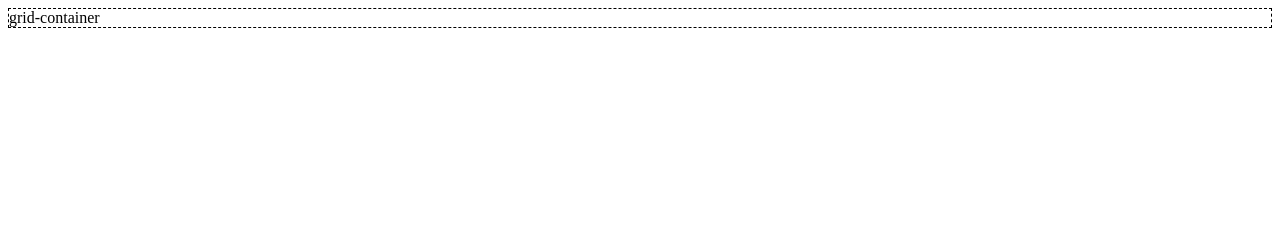
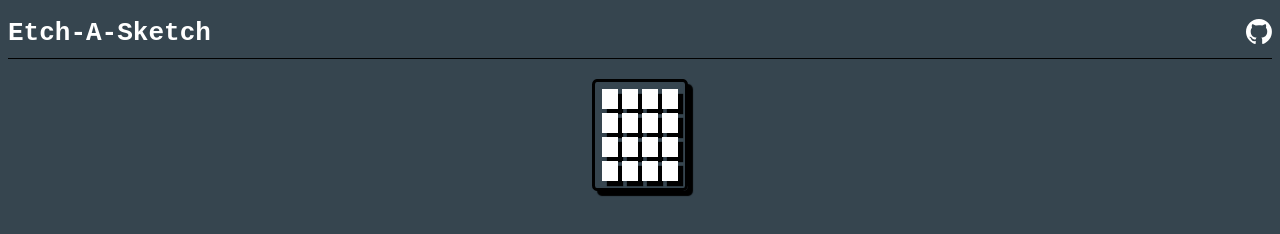
Before and after one commit to dantoms/etch-a-sketch, a plain HTML site: page index.html in a window 1280 px wide. Drawn offline with Linux system fonts and the light colour scheme.

Commit message:
Implement grid

```diff
--- a/index.html
+++ b/index.html
@@ -9,6 +9,19 @@
     <script src="script.js" defer></script>
   </head>
   <body>
-    <div id="grid-container"></div>
+    <div class="bar">
+      <div class="header">
+        <h1 class="title">Etch-A-Sketch</h1>
+      </div>
+      <a
+        class="github-link"
+        target="_blank"
+        href="https://github.com/schism-schmism/"
+        ><img src="images/github-mark/github-mark-white.svg" alt="github logo"
+      /></a>
+    </div>
+    <div class="container">
+      <div id="grid-container"></div>
+    </div>
   </body>
 </html>
--- a/script.js
+++ b/script.js
@@ -1,3 +1,15 @@
 const squares = 4;
 const gridContainer = document.getElementById('grid-container');
-gridContainer.innerText = 'grid-container';
+gridContainer.style.width = `${squares * 20}px`;
+
+// counter for
+for (let index = 0; index < squares; index++) {
+  const row = document.createElement('div');
+  row.classList.add('row');
+  for (let index = 0; index < squares; index++) {
+    const box = document.createElement('div');
+    box.classList.add('box');
+    row.appendChild(box);
+  }
+  gridContainer.appendChild(row);
+}
--- a/style.css
+++ b/style.css
@@ -1,3 +1,53 @@
+body {
+  background-color: #36454f; /* charcoal */
+}
+
+.title {
+  font-family: monospace;
+  color: white;
+}
+
+.container {
+  display: flex;
+  justify-content: center;
+}
+
 #grid-container {
-  border: 1px dashed black;
+  display: flex;
+  justify-content: flex-start;
+  align-items: center;
+  flex-wrap: wrap;
+  margin-top: 20px;
+  border: 3px solid black;
+  border-radius: 5%;
+  padding: 5px;
+  box-shadow: 5px 5px 1px black;
 }
+
+.row {
+  display: flex;
+  /* flex-direction: column; */
+  flex-wrap: wrap;
+  justify-content: flex-start;
+}
+
+.box {
+  margin: 2px;
+  height: 20px;
+  width: 20px;
+  flex: 1;
+  background-color: white;
+  box-shadow: 5px 5px 1px black;
+}
+
+.bar {
+  height: 50px;
+  display: flex;
+  justify-content: space-between;
+  align-items: center;
+  border-bottom: 1px solid black;
+}
+
+img {
+  height: 25px;
+}
```
Also changed, not shown: images/github-mark/github-mark-white.png (added), images/github-mark/github-mark-white.svg (added), images/github-mark/github-mark.png (added), images/github-mark/github-mark.svg (added).
